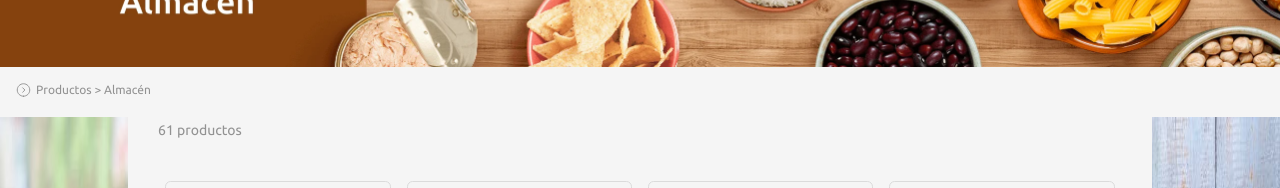
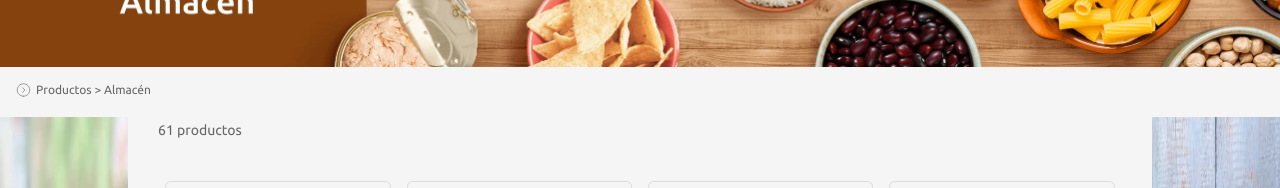
Before and after one commit to LorennFdz/supermarket-online, a React (Vite) app: page /products in a window 1280 px wide. Shown: the part 472-660 px from the top of the page. Built offline with nearby package versions, Linux system fonts and the light colour scheme.

Commit message:
arreglando problemas de rendimiento

```diff
--- a/src/components/Gral/Breadcrumbs/breadcrumbs.css
+++ b/src/components/Gral/Breadcrumbs/breadcrumbs.css
@@ -4,7 +4,7 @@
   font-size: .75rem;
   font-weight: 300;
   line-height: 2.5rem;
-  color: #929292;
+  color: #676767;
   gap: 5px;
 }
 .breadcrumbs figure {
--- a/src/components/Gral/QuantityProducts/quantityproducts.css
+++ b/src/components/Gral/QuantityProducts/quantityproducts.css
@@ -2,6 +2,6 @@
   font-size: .875rem;
   font-weight: 300;
   line-height: 2.5rem;
-  color: #929292;
+  color: #676767;
   padding: 0 20px;
 }
--- a/src/components/Home/home.css
+++ b/src/components/Home/home.css
@@ -82,12 +82,6 @@
     height: 65px;
     padding: 0 10px;
   }
-  .header-products-home .quantity-products {
-    font-size: .875rem;
-    font-weight: 300;
-    line-height: 2.5rem;
-    color: #929292;
-  }
 }
 @media screen and (min-width: 1279px) {
   .container-home {
--- a/src/components/Products/Categories/categories.css
+++ b/src/components/Products/Categories/categories.css
@@ -62,12 +62,6 @@
   .products-page .header-products-page {
     padding: 0 10px;
   }
-  .products-page .header-products-page span {
-    font-size: .875rem;
-    font-weight: 300;
-    line-height: 2.5rem;
-    color: #929292;
-  }
   .slider-items {
     overflow: hidden;
   }
```
